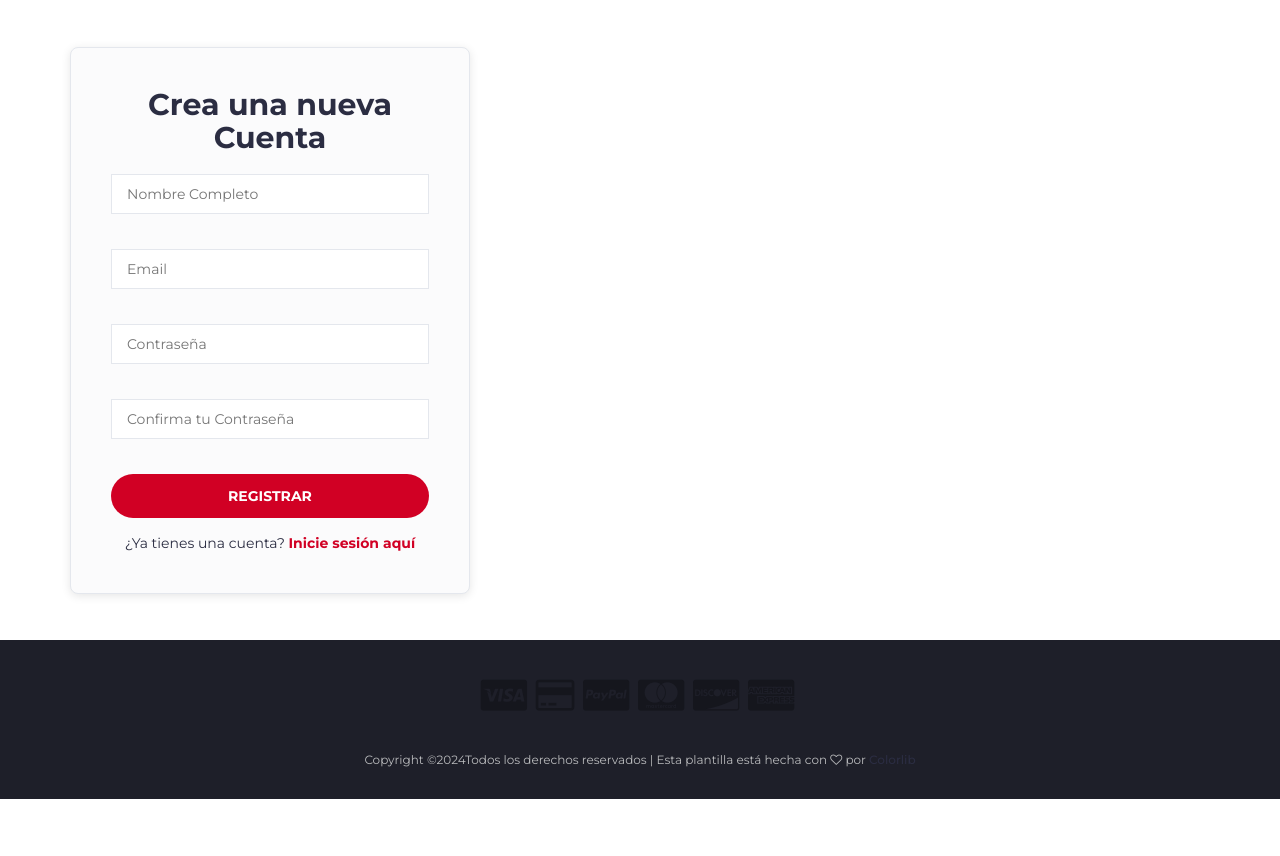
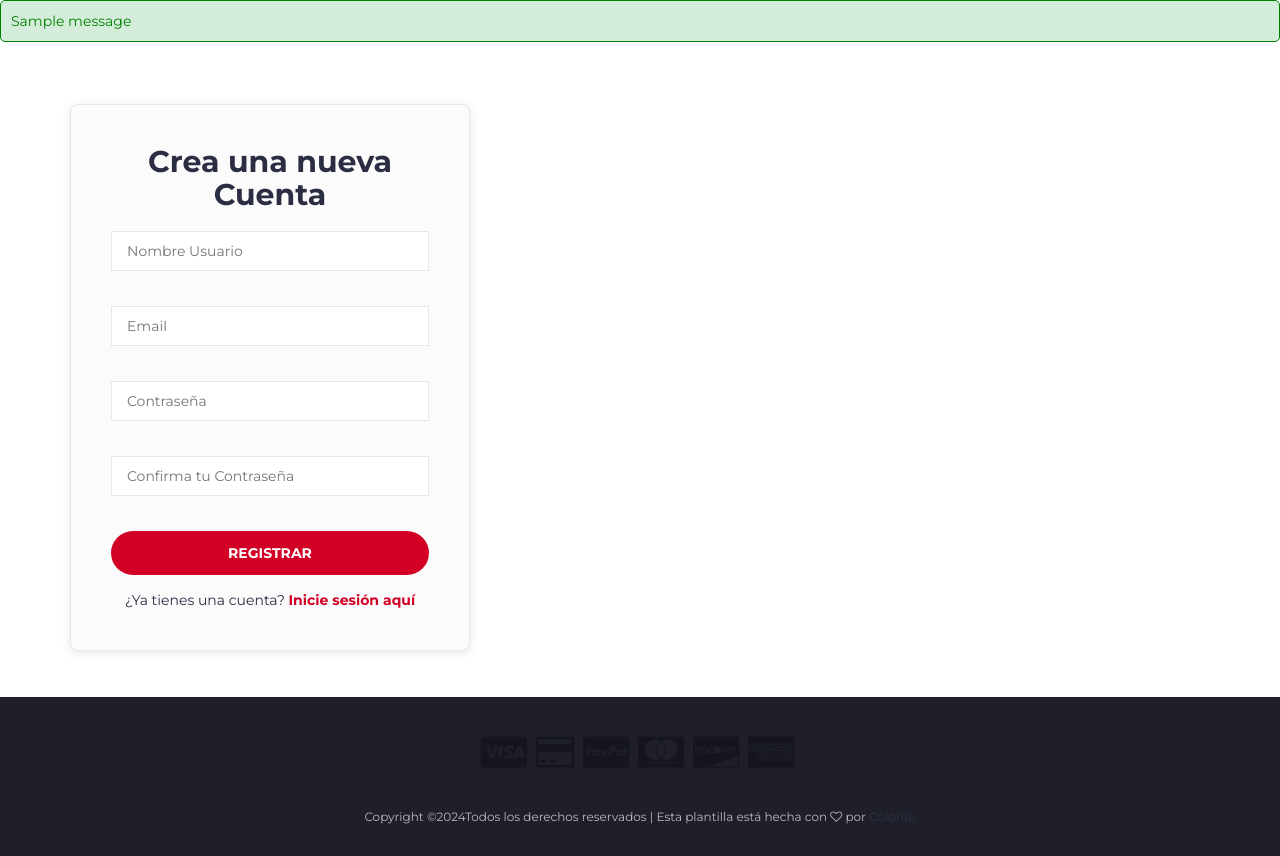
Before and after one commit to johndv82/SistemaElectro, a Django app: page /ecommerce/register/ in a window 1280 px wide. Shown: the part 100-956 px from the top of the page. Before the commit the page ends 899 px from the top, so only its background shows below. Run offline with Django 5.2, Linux system fonts and the light colour scheme; tables that the repository leaves empty hold one stand-in row (values such as "Sample post"); one stand-in notice (Sample message) is shown; some libraries are stand-ins or nearby versions.

Commit message:
Finish changes

```diff
--- a/Ecommerce/templates/layouts/_layout.html
+++ b/Ecommerce/templates/layouts/_layout.html
@@ -40,7 +40,7 @@
 					</ul>
 					<ul class="header-links pull-right">
 						<li><a href="{% url 'Ecommerce:logout' %}"><i class="fa fa-sign-out"></i> Salir</a></li>
-						<li><a href="#"><i class="fa fa-user-o"></i> Mi cuenta</a></li>
+						<li><a href="{% url 'Ecommerce:micuenta' %}"><i class="fa fa-user-o"></i> Mi cuenta</a></li>
 						<li><a href="{% url 'Ecommerce:ver_pedidos' %}"> Pedidos</a></li>
 					</ul>
 				</div>
--- a/Ecommerce/templates/register.html
+++ b/Ecommerce/templates/register.html
@@ -2,23 +2,36 @@
 
 {% block title %}Registro de Cuenta{% endblock %}
 
+
 {% block content %}
+
+{% if messages %}
+    <div class="messages">
+        {% for message in messages %}
+            <div class="{% if message.tags %}{{ message.tags }}{% endif %}">
+                {{ message }}
+            </div>
+        {% endfor %}
+    </div>
+{% endif %}
+
 <div class="section auth-section">
     <div class="container">
         <div class="auth-box">
             <h2>Crea una nueva Cuenta</h2>
-            <form>
+            <form method="POST" action="{% url 'Ecommerce:register' %}">
+                {% csrf_token %}
                 <div class="form-group">
-                    <input type="text" class="input" placeholder="Nombre Completo" required>
+                    <input type="text" name="username" class="input" placeholder="Nombre Usuario" required>
                 </div>
                 <div class="form-group">
-                    <input type="email" class="input" placeholder="Email" required>
+                    <input type="email" name="email" class="input" placeholder="Email" required>
                 </div>
                 <div class="form-group">
-                    <input type="password" class="input" placeholder="Contraseña" required>
+                    <input type="password" name="password" class="input" placeholder="Contraseña" required>
                 </div>
                 <div class="form-group">
-                    <input type="password" class="input" placeholder="Confirma tu Contraseña" required>
+                    <input type="password" name="password2" class="input" placeholder="Confirma tu Contraseña" required>
                 </div>
                 <button type="submit" class="primary-btn">Registrar</button>
             </form>
--- a/Ecommerce/urls.py
+++ b/Ecommerce/urls.py
@@ -16,4 +16,6 @@ urlpatterns = [
     path('register/', usuario.register, name='register'),
     path('procesarpedido/', pedido.procesar_pedido, name='procesarpedido'),
     path('pedidos/', pedido.ver_pedidos, name='ver_pedidos'),
+    path('micuenta/', usuario.micuenta, name='micuenta'),
+    path('register/', usuario.register, name='register'),
 ]
--- a/Ecommerce/views/producto.py
+++ b/Ecommerce/views/producto.py
@@ -5,6 +5,7 @@ from ..decorators import token_required
 @token_required
 def listar_productos(request, categoria_id=0, busqueda=""):
     categorias = Categoria.objects.all()
+    usuario = request.user
 
     if categoria_id == 0:
         productos = Producto.objects.all()
@@ -19,6 +20,7 @@ def listar_productos(request, categoria_id=0, busqueda=""):
         'categorias': categorias,
         'productos': productos,
         'categoria_id': categoria_id,
-        'texto_input': busqueda
+        'texto_input': busqueda,
+        'usuario':usuario
     }
     return render(request, 'product.html', context)
--- a/Ecommerce/views/usuario.py
+++ b/Ecommerce/views/usuario.py
@@ -5,6 +5,7 @@ from django.contrib import messages
 from django.contrib.auth.models import User
 from django.contrib import auth
 from django.conf import settings
+from ..decorators import token_required
 
 def login_view(request):
     return render(request, 'login.html')
@@ -41,3 +42,45 @@ def login(request):
 def logout(request):
     auth.logout(request)  # Desconecta al usuario
     return redirect('Ecommerce:login_view')
+
+@token_required
+def micuenta(request):
+    usuario = request.user
+    context = {
+        'usuario': usuario
+    }
+    return render(request, 'micuenta.html', context)
+
+
+def register(request):
+    if request.method == 'POST':
+        username = request.POST.get('username')
+        email = request.POST.get('email')
+        password = request.POST.get('password')
+        password2 = request.POST.get('password2')
+
+        # Verifica que las contraseñas coincidan
+        if password != password2:
+            messages.error(request, "Las contraseñas no coinciden")
+            return redirect('Ecommerce:register')
+
+        # Verifica que el usuario no exista ya
+        if User.objects.filter(username=username).exists():
+            messages.error(request, "El nombre de usuario ya está en uso")
+            return redirect('Ecommerce:register')
+
+        if User.objects.filter(email=email).exists():
+            messages.error(request, "El email ya está en uso")
+            return redirect('Ecommerce:register')
+
+        user = User.objects.create_user(
+            username=username,
+            email=email,
+            password=password
+        )
+        user.save()
+
+        messages.success(request, 'Registro exitoso. Ahora puedes iniciar sesión.')
+        return redirect('Ecommerce:login_view')
+
+    return render(request, 'register.html')  # Renderiza el formulario si no es un POST
```
Also changed, not shown: Ecommerce/templates/micuenta.html (added, +24 -0 lines), productos/AudífonoSamsungBuds3.jpg (added), productos/AudífonosShureSrh840a.jpg (added), productos/AudífonosSonyIn-EarWi-C100.jpg (added), productos/AudífonosSonyWh-Ch520.jpg (added), productos/AudífonosSonyWh-Ch520.png (added), productos/ParlanteLgXboomGoXg7.jpg (added), productos/ThinkPadT16-BlackIntel.jpg (added), productos/cel_xiom_12pro_5G_256GB_N.jpg (added).
